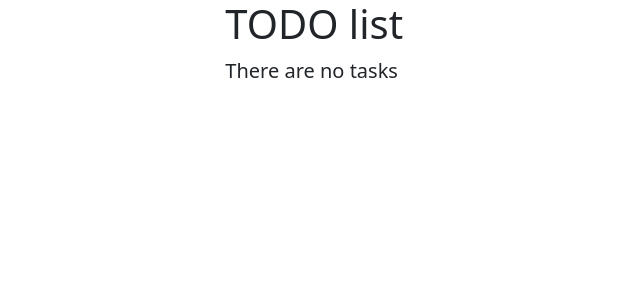
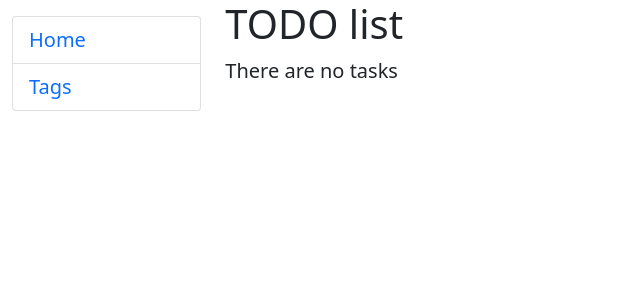
Before and after one commit to Neyrony/Todo-list, a Django app: page / in a window 1280 px wide. Shown: the top 300 px of the page, without its empty margins (0-640 px from the left). Run offline with Django 5.2, Linux system fonts and the light colour scheme; data that the repository does not hold is empty.

Commit message:
feat: add sidebar.html

```diff
--- a/templates/base.html
+++ b/templates/base.html
@@ -15,7 +15,7 @@
     <div class="row">
       <div class="col-sm-2">
         {% block sidebar %}
-
+        	{% include 'includes/sidebar.html' %}
         {% endblock %}
       </div>
       <div class="col-sm-9">
--- /dev/null
+++ b/templates/includes/sidebar.html
@@ -0,0 +1,4 @@
+<ul class="list-group mt-3">
+  <li class="list-group-item"><a class="no-decoration-link" href="{% url 'todo_list:index' %}">Home</a></li>
+  <li class="list-group-item"><a class="no-decoration-link" href="#">Tags</a></li>
+</ul>
```
